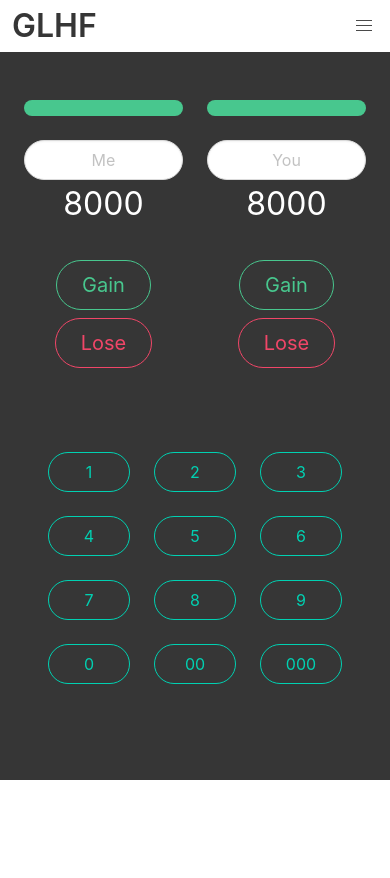
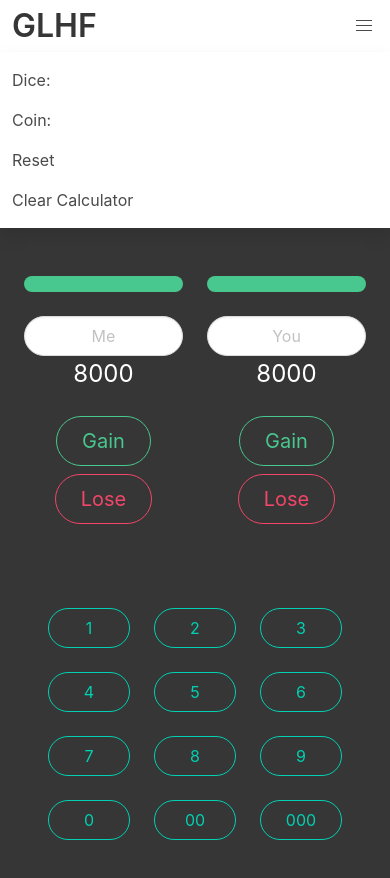
Before and after one commit to DavidAMcIntosh/davidamcintosh.github.io, a plain HTML site: page index.html in a window 390 px wide. Both pictures are taken after a click on the button "menu". Before the commit the page ends 844 px from the top, so only its background shows below. Drawn offline with nearby package versions, Linux system fonts and the light colour scheme.

Commit message:
Updating navbar + button size on mobile.

```diff
--- a/index.html
+++ b/index.html
@@ -15,7 +15,7 @@
             <h1 class="title">GLHF</h1>
           </a>
 
-          <a role="button" class="navbar-burger burger" aria-label="menu" aria-expanded="false" data-target="navbarBasicExample">
+          <a role="button" class="navbar-burger burger is-active" aria-label="menu" aria-expanded="false" data-target="navbarBasicExample">
             <span aria-hidden="true"></span>
             <span aria-hidden="true"></span>
             <span aria-hidden="true"></span>
@@ -49,7 +49,7 @@
                 <div class="column">
                     <progress id="my-lp-progress" class="progress is-success"  max="8000"></progress>
                     <input class="input is-rounded has-text-centered" type="text" placeholder="Me">
-                    <div class="content has-text-centered is-size-3-desktop is-size-3-mobile">
+                    <div class="content has-text-centered is-size-3-desktop is-size-4-mobile">
                         <p id="my-lp" class="has-text-white"></p>
                         <div class="buttons are-medium is-centered">
                             <button class="button is-outlined is-rounded is-success" onclick="myGain()">Gain</button>
@@ -61,7 +61,7 @@
                 <div class="column">
                     <progress id="opponent-lp-progress" class="progress is-success" max="8000"></progress>
                     <input class="input is-rounded has-text-centered" type="text" placeholder="You">
-                    <div class="content has-text-centered  is-size-3-desktop is-size-3-mobile">
+                    <div class="content has-text-centered  is-size-3-desktop is-size-4-mobile">
                         <p id="opponent-lp" class="has-text-white"></p>
                         <div class="buttons are-medium content is-centered">
                             <button class="button is-outlined is-rounded is-success" onclick="opponentGain()" >Gain</button>
@@ -70,7 +70,7 @@
                     </div>
                 </div>
             </div>
-            <div class="content has-text-centered  is-size-3-desktop is-size-3-mobile">
+            <div class="content has-text-centered  is-size-3-desktop is-size-4-mobile">
                 <p id="calc-val" class="has-text-white"></p>
             </div>
             <section class="section">
--- a/main.js
+++ b/main.js
@@ -137,3 +137,29 @@ document.addEventListener('DOMContentLoaded', () => {
       });
     });
   });
+
+  document.addEventListener('DOMContentLoaded', () => {
+
+    // Get all "navbar-burger" elements
+    const $navbarBurgers = Array.prototype.slice.call(document.querySelectorAll('.navbar-burger'), 0);
+
+    // Check if there are any navbar burgers
+    if ($navbarBurgers.length > 0) {
+
+      // Add a click event on each of them
+      $navbarBurgers.forEach( el => {
+        el.addEventListener('click', () => {
+
+          // Get the target from the "data-target" attribute
+          const target = el.dataset.target;
+          const $target = document.getElementById(target);
+
+          // Toggle the "is-active" class on both the "navbar-burger" and the "navbar-menu"
+          el.classList.toggle('is-active');
+          $target.classList.toggle('is-active');
+
+        });
+      });
+    }
+
+  });
```
